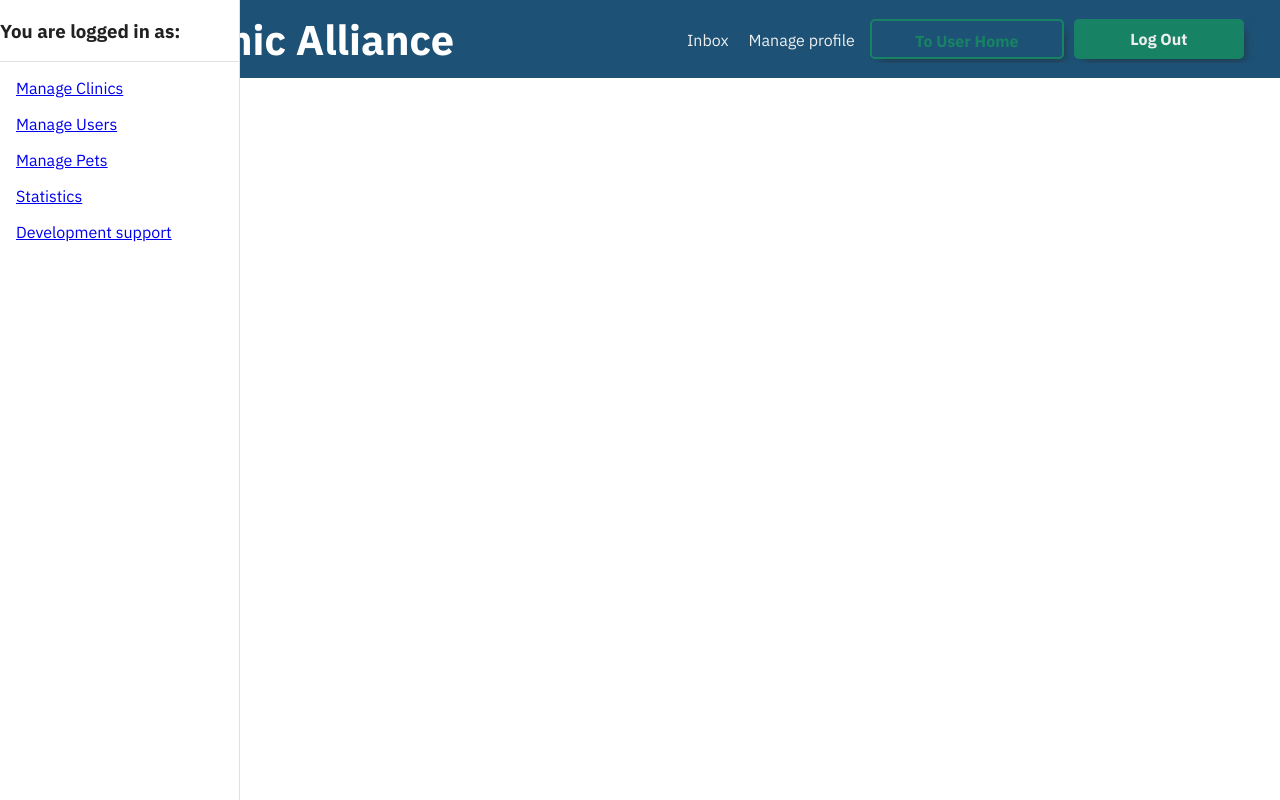
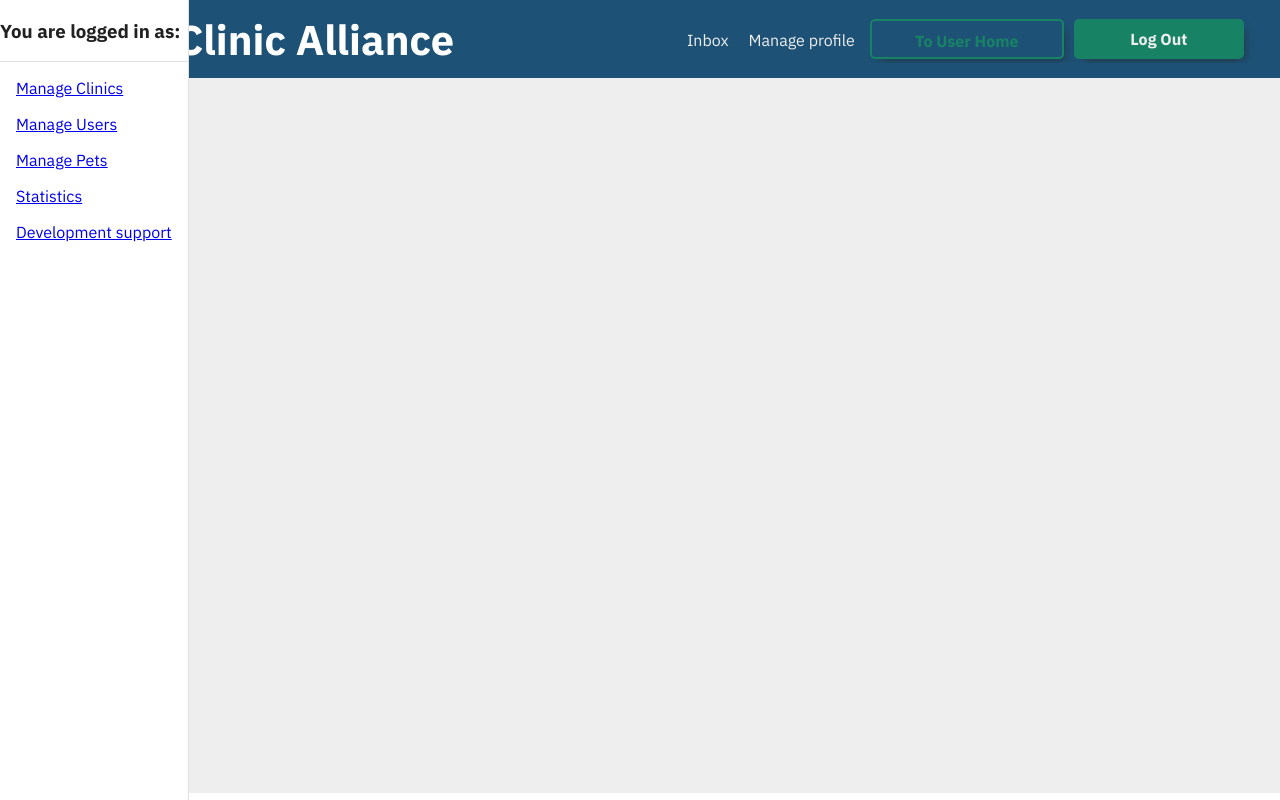
Before and after one commit to gfa-cc-after/StudyGroup_1_PET_Clinic_Frontend-main, a React (Vite) app: page /admin in a window 1280 px wide. Built offline with nearby package versions, Linux system fonts and the light colour scheme; no server answers.

Commit message:
refactor: everything extracted from ResponsiveDrawer which is not strictly related to the drawer

```diff
--- a/src/components/admin/AdminRoot.jsx
+++ b/src/components/admin/AdminRoot.jsx
@@ -1,20 +1,26 @@
 import '../../styles/style.css'
-import { useAuth } from '../../hooks/store'
 import { ResponsiveDrawer } from './ResponsiveDrawer';
 import { Outlet } from 'react-router-dom';
+import { Box } from '@mui/material';
 
 const AdminRoot = () => {
-    const { user } = useAuth()
-    const { displayName } = user;
-
-    const { links } = [];
+    const drawerWidth = 240;
 
     return (
         // <div id='admin-home' className='prettybackground-box'>
-            <ResponsiveDrawer>
+        <Box
+            id='admin-home'
+            className='prettybackground-box'
+        >
+            <ResponsiveDrawer width={ drawerWidth } />
+            <Box
+                component="main"
+                id='admin-content'
+                sx={{ flexGrow: 1, p: 3, width: { sm: `calc(100% - ${drawerWidth}px)` } }}
+            >
                 <Outlet />
-            </ResponsiveDrawer>
-        // </div>
+            </Box>
+        </Box>
     )
 }
 export { AdminRoot };
--- a/src/components/admin/ResponsiveDrawer.jsx
+++ b/src/components/admin/ResponsiveDrawer.jsx
@@ -2,24 +2,16 @@ import Box from '@mui/material/Box';
 import CssBaseline from '@mui/material/CssBaseline';
 import Divider from '@mui/material/Divider';
 import Drawer from '@mui/material/Drawer';
-import IconButton from '@mui/material/IconButton';
-import InboxIcon from '@mui/icons-material/MoveToInbox';
 import List from '@mui/material/List';
 import ListItem from '@mui/material/ListItem';
 import ListItemButton from '@mui/material/ListItemButton';
-import ListItemIcon from '@mui/material/ListItemIcon';
-import ListItemText from '@mui/material/ListItemText';
-import MailIcon from '@mui/icons-material/Mail';
-import Toolbar from '@mui/material/Toolbar';
 import { useEffect, useState } from 'react';
-import { NavLink, Outlet } from 'react-router-dom';
-import { NavBar } from '../NavBar';
+import { NavLink } from 'react-router-dom';
 import { useAuth } from '../../hooks/store';
 
-const drawerWidth = 240;
-
-const ResponsiveDrawer = (props, children) => {
+const ResponsiveDrawer = (props, width) => {
     const { window } = props;
+    const drawerWidth = width;
     const [mobileOpen, setMobileOpen] = useState(false);
     const [isClosing, setIsClosing] = useState(false);
     const [toggleButton, setToggleButton] = useState(document.getElementById('open-drawer-button'));
@@ -43,7 +35,7 @@ const ResponsiveDrawer = (props, children) => {
     };
 
     const drawer = (
-        <div>
+        <>
             <div className="nametag">
                 <h3>You are logged in as:</h3>
                 <em>{displayName}</em>
@@ -76,7 +68,7 @@ const ResponsiveDrawer = (props, children) => {
                     </ListItemButton>
                 </ListItem>
             </List>
-        </div>
+        </>
     );
 
     // Remove this const when copying and pasting into your project.
@@ -90,14 +82,10 @@ const ResponsiveDrawer = (props, children) => {
     }, [document.getElementById('open-drawer-button')]);
 
     return (
-        <>
-            <Box sx={{ display: 'flex' }}>
-                {/* <CssBaseline /> */}
-
             <Box
                 component="nav"
-                    sx={{ width: { sm: drawerWidth }, flexShrink: { sm: 0 } }}
-                    aria-label="mailbox folders"
+                sx={{ width: drawerWidth, flexShrink: { sm: 0 } }}
+                aria-label="sidebar"
             >
                 {/* The implementation can be swapped with js to avoid SEO duplication of links. */}
                 <Drawer
@@ -127,15 +115,6 @@ const ResponsiveDrawer = (props, children) => {
                     {drawer}
                 </Drawer>
             </Box>
-                <Box
-                    component="main"
-                    sx={{ flexGrow: 1, p: 3, width: { sm: `calc(100% - ${drawerWidth}px)` } }}
-                >
-
-                    <Outlet />
-                </Box>
-            </Box>
-        </>
     );
 }
 
```
Lines whose indentation alone changed are shown as unchanged.
